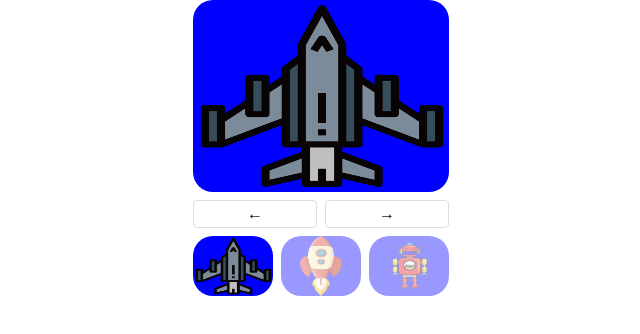
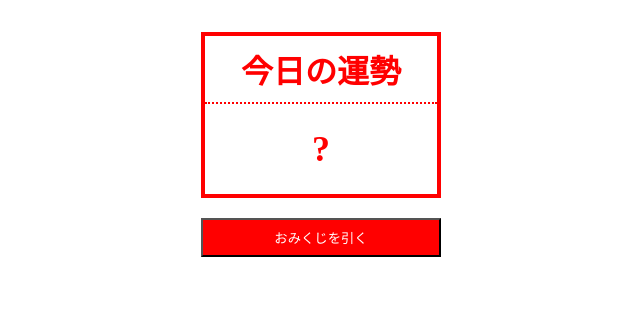
Before and after one commit to iteenfk/iteen-mm, a plain HTML site: page index.html in a window 1280 px wide. Shown: the whole page, without its empty margins (319-959 px from the left). Drawn offline with Linux system fonts and the light colour scheme.

Commit message:
Add files via upload

```diff
--- a/css/style.css
+++ b/css/style.css
@@ -1,42 +1,41 @@
 *{
-    padding: 0;
-    margin: 0;
+  padding: 0;
+  margin: 0;
+
 }
 
-
-main {
-    width: 256px;
-    margin: 0 auto;
+h1{
+    border-bottom: 2px dotted red;
+    padding: 10px 0;
+}
+main{
+  width: 240px;
+  margin: 32px auto;
 }
 
-img {
-    vertical-align: bottom;
-    background-color: blue;
-    border-radius: 20px;
+.test{
+  border: 4px solid red;
+     text-align: center;
+     color: red ;
+}
+p{
+   font-weight: bold;
+   font-size: 36px;
+   padding: 24px 0;
 }
 
-.container {
-    display: flex;
-    gap: 8px;
-    margin-top: 8px;
+button{
+  width: 100%;
+  background: red;
+  color: white;
+  padding: 8px 0;
+  margin-top: 20px;
+  cursor: pointer;
+}
+button:hover{
+  opacity: .8;
 }
 
-button {
-    all: unset;
-    width: 124px;
-    border: 1px solid #ddd;
-    border-radius: 4px;
-    box-sizing: border-box;
-    text-align: center;
-    padding: 4px 0;
-    cursor: pointer;
+button:active{
+  transform: translateY(5px);
 }
-
-.thumbnail {
-    cursor: pointer;
-    opacity: .4;
-}
-
-.active {
-    opacity: 1;
-}
--- a/index.html
+++ b/index.html
@@ -4,22 +4,18 @@
     <meta charset="UTF-8">
     <meta http-equiv="X-UA-Compatible" content="IE=edge">
     <meta name="viewport" content="width=device-width, initial-scale=1.0">
-    <title>スライドショー</title>
+    <title>おみくじゲーム</title>
     <link rel="stylesheet" href="css/style.css">
 </head>
 <body>
     <main>
-        <img src="img/pic0.png" width="256" height="192" id="main-image">
-        <div class="container">
-            <button id="prev">←</button>
-            <button id="next">→</button>
+        <div class="test">
+            <h1>今日の運勢</h1>
+            <p id="result">?</p>
+
         </div>
 
-        <div class="container">
-            <img src="img/pic0.png" width="80" height="60" class="thumbnail active">
-            <img src="img/pic1.png" width="80" height="60" class="thumbnail">
-            <img src="img/pic2.png" width="80" height="60" class="thumbnail">
-        </div>
+        <button id="btn">おみくじを引く</button>
     </main>
 
     <script src="js/main.js"></script>
--- a/js/main.js
+++ b/js/main.js
@@ -1,31 +1,10 @@
-"use strict";
+"use strict"
 
-const thumbnails = document.querySelectorAll(".thumbnail");
-const mainImage = document.getElementById("main-image");
-const next = document.getElementById("next");
-const prev = document.getElementById("prev");
-let activeIndex = 0;
+const btn = document.getElementById("btn");
+const result = document.getElementById("result");
 
-thumbnails[0].addEventListener("click", () => {
-    activeIndex = 0;
-    mainImage.src = thumbnails[0].src;
-    thumbnails[0].classList.add("active");
-    thumbnails[1].classList.remove("active");
-    thumbnails[2].classList.remove("active");
+btn.addEventListener("click", ()=>{
+    const results = ["大吉","中吉","小吉","凶","大凶"];
+    const n = Math.floor(Math.random() * results.length);
+    result.textContent = results[n];
 });
-
-thumbnails[1].addEventListener("click", () => {
-    activeIndex = 1;
-    mainImage.src = thumbnails[1].src;
-    thumbnails[0].classList.remove("active");
-    thumbnails[1].classList.add("active");
-    thumbnails[2].classList.remove("active");
-});
-
-thumbnails[2].addEventListener("click", () => {
-    activeIndex = 2;
-    mainImage.src = thumbnails[2].src;
-    thumbnails[0].classList.remove("active");
-    thumbnails[1].classList.remove("active");
-    thumbnails[2].classList.add("active");
-});
```
